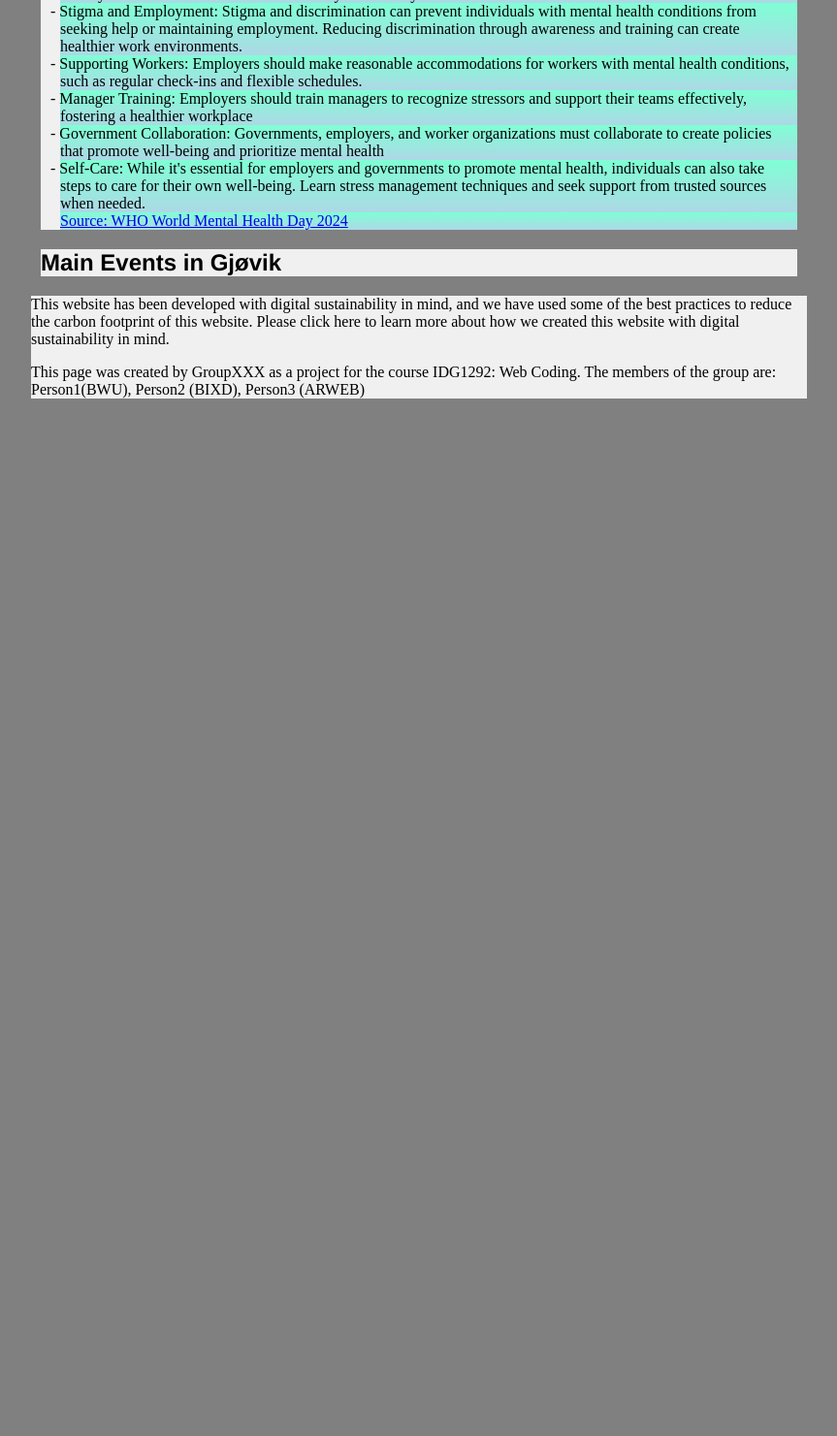
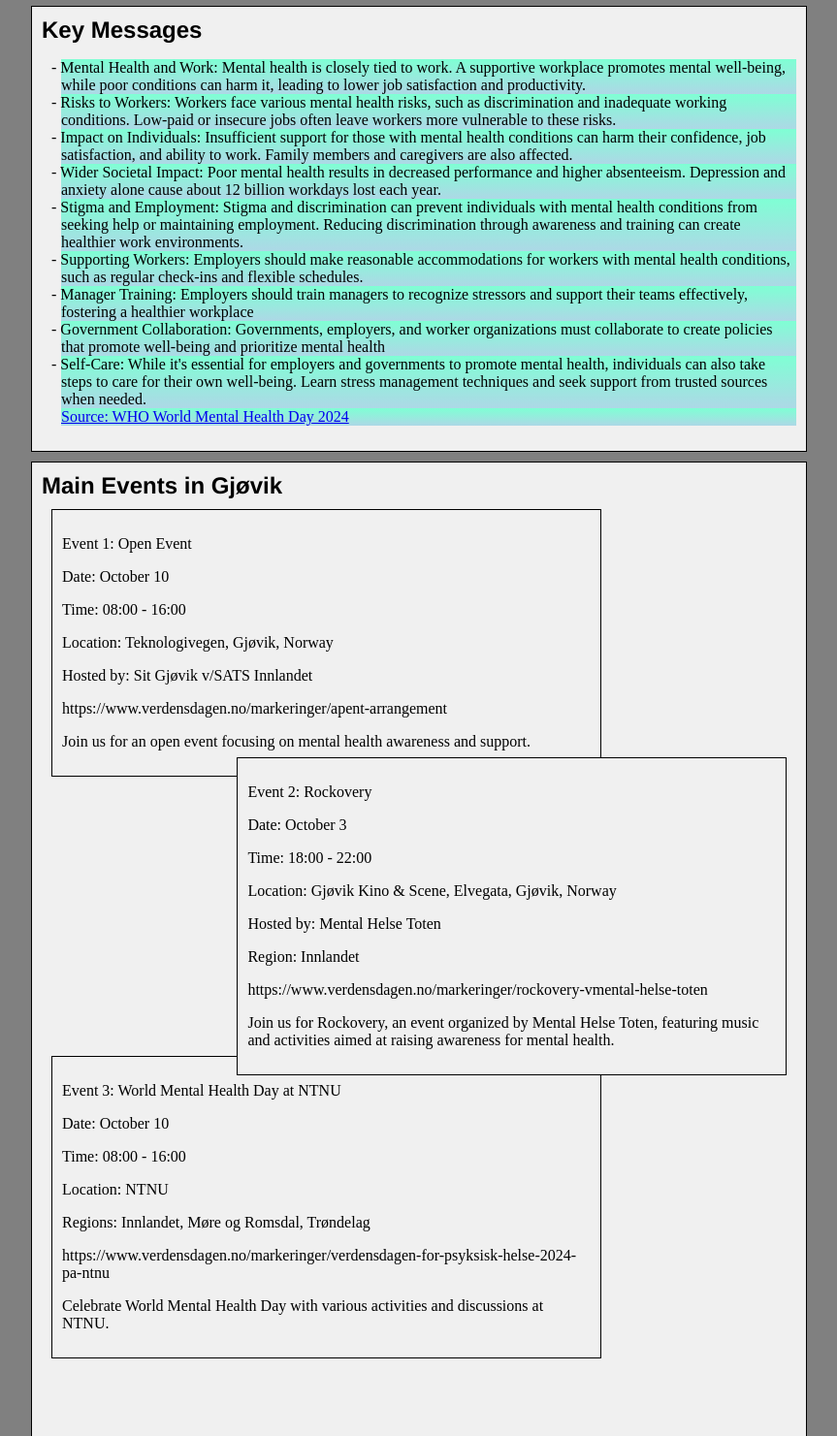
Before and after one commit to max0l/oblig-2, a plain HTML site: page index.html in a window 1280 px wide. Shown: the part 858-2339 px from the top of the page at 97% size, without its empty margins (208-1071 px from the left). Before the commit the page ends 1285 px from the top, so only its background shows below. Drawn offline with Linux system fonts and the light colour scheme.

Commit message:
made some progress
Co-authored-by: Øystein Huse <oystein.huse@ntnu.no>

```diff
--- a/index.html
+++ b/index.html
@@ -27,7 +27,7 @@
             </section>
             <section>
                 <h2>
-                    World Mental Health Day: October 10, 2024
+                    Theme: Mental Health at Work
                 </h2>
             </section>
             <p class="hashtag">
@@ -142,11 +142,38 @@
                     </div>
                 </ul>
             </section>
-            <section>
+            <section class="events">
                 <h2 id="link3">
                     Main Events in Gjøvik
                 </h2>
-
+                <div class="event event1">
+                    <p>Event 1: Open Event</p>
+                    <p>Date: October 10</p>
+                    <p>Time: 08:00 - 16:00</p>
+                    <p>Location: Teknologivegen, Gjøvik, Norway</p>
+                    <p>Hosted by: Sit Gjøvik v/SATS Innlandet</p>
+                    <p>https://www.verdensdagen.no/markeringer/apent-arrangement</p>
+                    <p>Join us for an open event focusing on mental health awareness and support.</p>
+                </div>
+                <div class="event event2">
+                    <p>Event 2: Rockovery</p>
+                    <p>Date: October 3</p>
+                    <p>Time: 18:00 - 22:00</p>
+                    <p>Location: Gjøvik Kino & Scene, Elvegata, Gjøvik, Norway</p>
+                    <p>Hosted by: Mental Helse Toten</p>
+                    <p>Region: Innlandet</p>
+                    <p>https://www.verdensdagen.no/markeringer/rockovery-vmental-helse-toten</p>
+                    <p>Join us for Rockovery, an event organized by Mental Helse Toten, featuring music and activities aimed at raising awareness for mental health.</p>
+                </div>
+                <div class="event event3">
+                    <p>Event 3: World Mental Health Day at NTNU</p>
+                    <p>Date: October 10</p>
+                    <p>Time: 08:00 - 16:00</p>
+                    <p>Location: NTNU</p>
+                    <p>Regions: Innlandet, Møre og Romsdal, Trøndelag</p>
+                    <p>https://www.verdensdagen.no/markeringer/verdensdagen-for-psyksisk-helse-2024-pa-ntnu</p>
+                    <p>Celebrate World Mental Health Day with various activities and discussions at NTNU.</p>
+                </div>
             </section>
         </main>
         <footer>
--- a/stylesheet.css
+++ b/stylesheet.css
@@ -17,16 +17,14 @@ h1, h2, h3, h4, h5, h6 {
 h1,
 h2 {
     font-weight: bold;
-}
-
-h1 {
-    margin-top: 100px;
+    margin: 0;
 }
 
 body {
     background-image: url();
     background-color: gray;
     background-attachment: fixed;
+    margin: 0;
 }
 
 header {
@@ -43,6 +41,10 @@ footer nav ul li {
     display: inline-block;
     margin: 5px 15px;
     background-color: aquamarine;
+
+}
+header {
+    z-index: 999999;
 }
 
 header nav ul,
@@ -53,17 +55,19 @@ footer nav ul {
 }
 
 main {
-    margin-left: 10px;
-    margin-right: 10px;
+    margin: 0 auto;
+    margin-top: 100px;
 }
 
 section {
     margin-bottom: 10px;
     background-color: #f0f0f0;
+    padding: 10px;
+    border: 1px solid black;
 }
 
 .content {
-    max-width: 90%;
+    max-width: 95%;
     width: 800px;
     margin-left: auto;
     margin-right: auto;
@@ -93,3 +97,24 @@ footer {
     margin-top: 10px;
     background-color: #f0f0f0;
 }
+
+
+.event {
+    max-width: 70%;
+    margin: 10px;
+    padding: 10px;
+    border: 1px solid black;
+    background-color: #f0f0f0;
+}
+
+.event2 {
+    margin-left: auto;
+    position: relative;
+    top: -30px;
+    z-index: 1;
+}
+
+.event3 {
+    position: relative;
+    top: -60px;
+}
```
Also changed, not shown: media/mentalhelse_logopositiv1.png (added), media/mentalhelse_logopositiv2.png (added), media/ntnu_hovedlogo.png (added), media/ntnu_hovedlogo.svg (added), media/sats_logo.jpg (added), media/sit.png (added).
